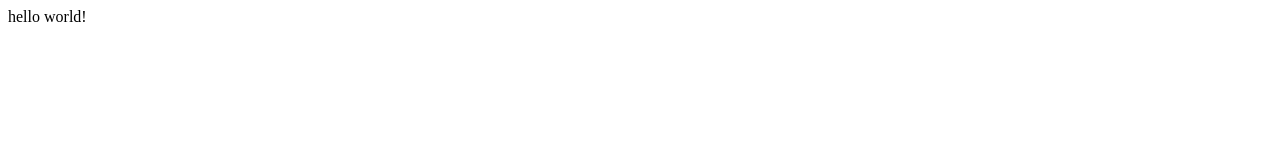
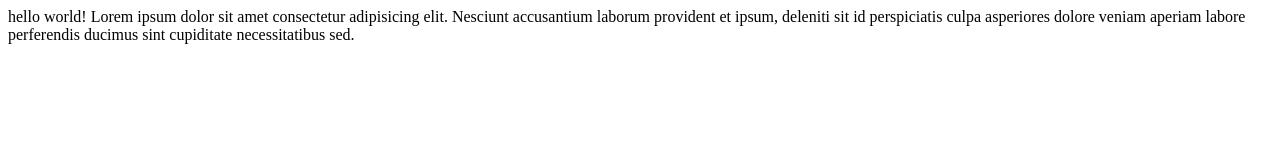
Before and after one commit to Edwin0319/WorldSkillWorkPlace, a plain HTML site: page index.html in a window 1280 px wide. Drawn offline with Linux system fonts and the light colour scheme.

Commit message:
Update index.html

```diff
--- a/index.html
+++ b/index.html
@@ -7,5 +7,8 @@
 </head>
 <body>
     hello world!
+    Lorem ipsum dolor sit amet consectetur adipisicing elit. Nesciunt accusantium laborum provident et ipsum, deleniti sit id perspiciatis culpa asperiores dolore veniam aperiam labore perferendis ducimus sint cupiditate necessitatibus sed.
+
+
 </body>
 </html>
```
